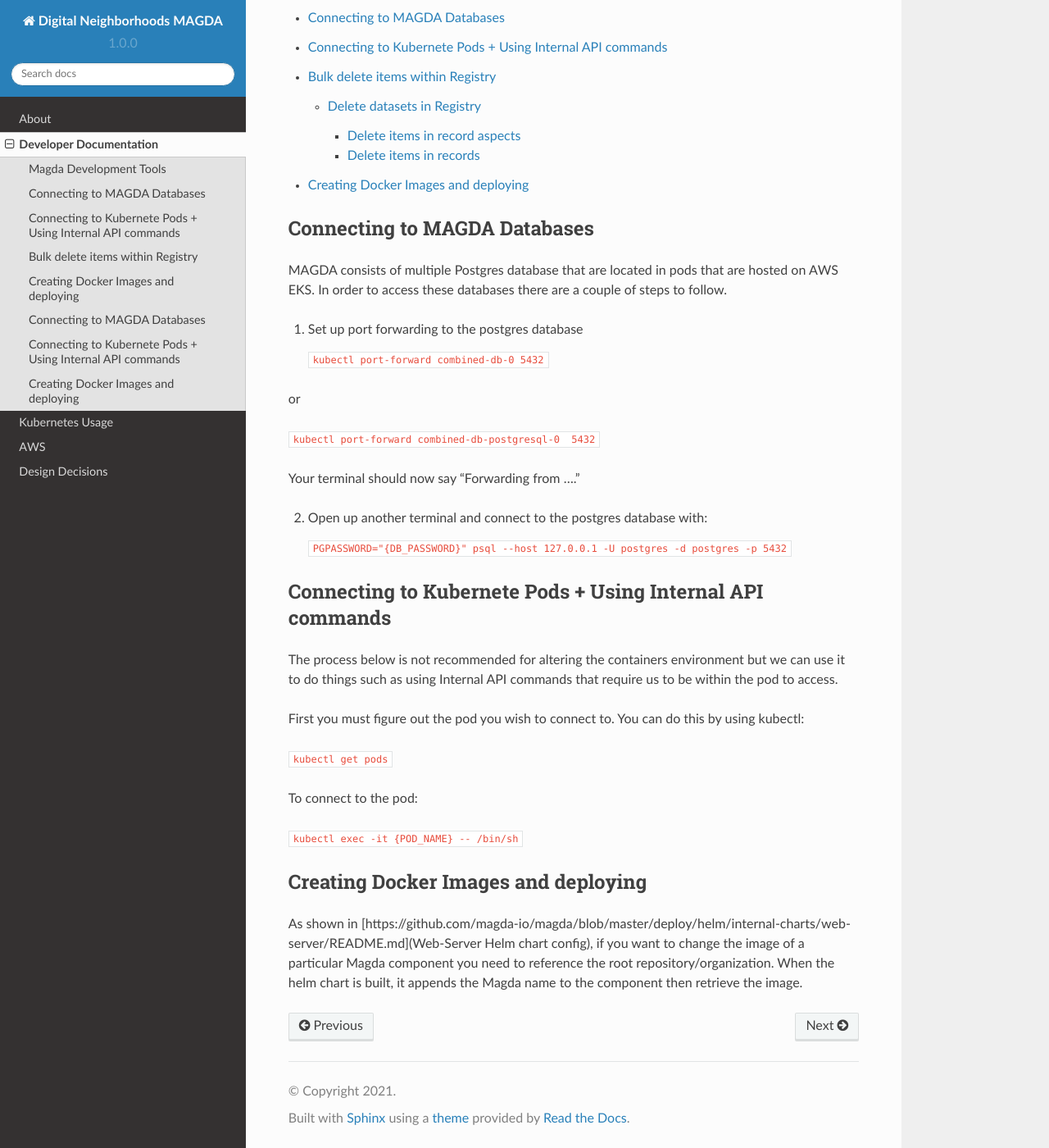
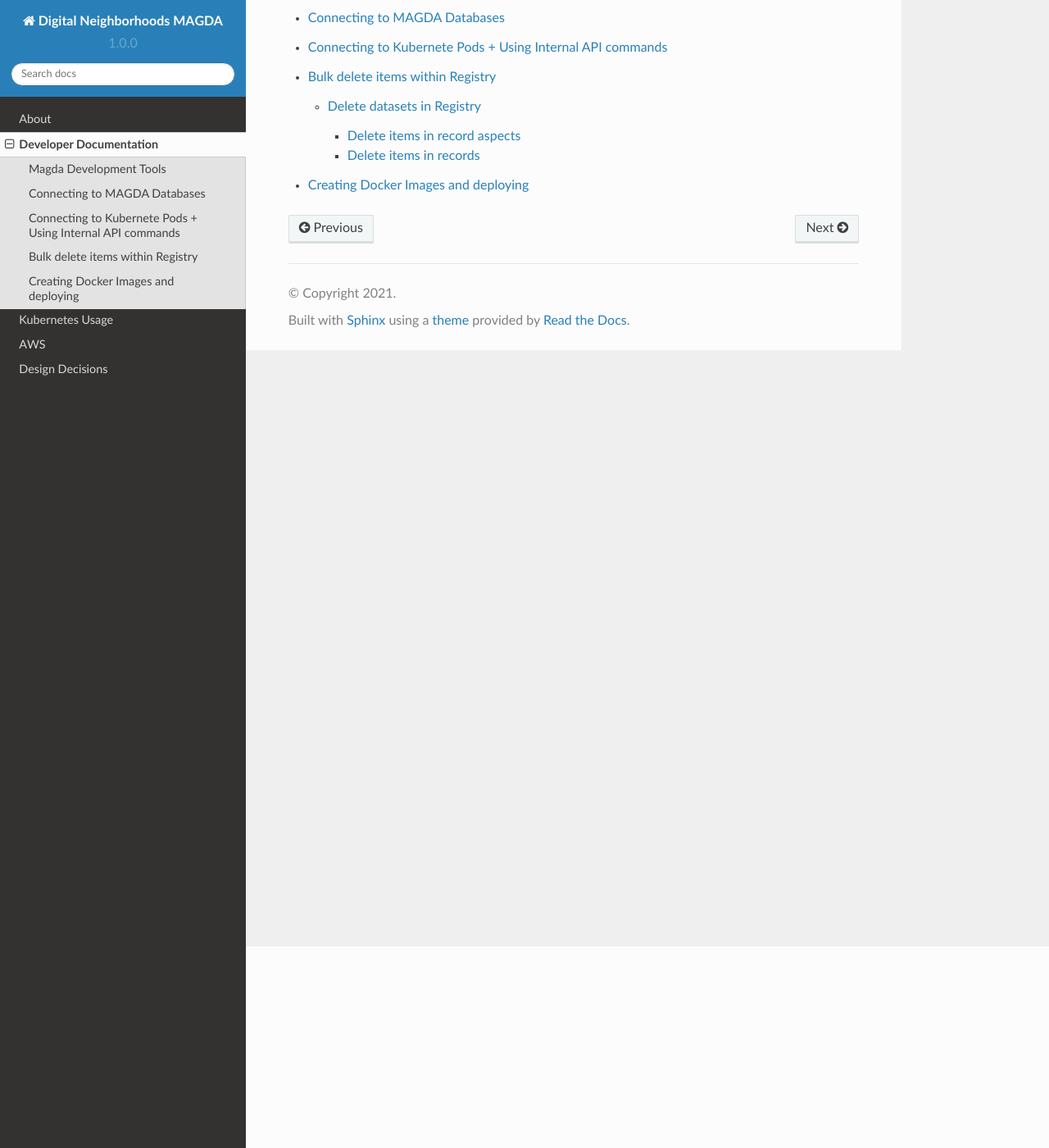
Before and after one commit to vmasc-capabilities-lab/magda-docs, a Sphinx documentation site: the page built from docs/source/development-docs.md, in a window 1280 px wide and 1400 px high, scrolled down 246 px. Shown: the whole window at 82% size. Built offline with Sphinx 7.4.7 and the Read the Docs theme 2.0.0, drawn with Linux system fonts in a browser that asks for light colours.

Commit message:
update path

````diff
--- a/docs/source/development-docs.md
+++ b/docs/source/development-docs.md
@@ -7,38 +7,3 @@
 /dev-docs/bulk-delete-items-in-registry.md
 /dev-docs/create-docker-image.md
 ```
-
-## Connecting to MAGDA Databases
-MAGDA consists of multiple Postgres database that are located in pods that are hosted on AWS EKS. In order to access these databases there are a couple of steps to follow.
-
-1. Set up port forwarding to the postgres database
-
-    `kubectl port-forward combined-db-0 5432`
-
-or
-
-   `kubectl port-forward combined-db-postgresql-0  5432`
-
-
-Your terminal should now say "Forwarding from ...."
-
-2. Open up another terminal and connect to the postgres database with:
-
-    `PGPASSWORD="{DB_PASSWORD}" psql --host 127.0.0.1 -U postgres -d postgres -p 5432`
-
-
-## Connecting to Kubernete Pods + Using Internal API commands
-
-The process below is not recommended for altering the containers environment but we can use it to do things such as using Internal API commands that require us to be within the pod to access.
-
-First you must figure out the pod you wish to connect to. You can do this by using kubectl:
-
-`kubectl get pods`
-
-To connect to the pod:
-
-`kubectl exec -it {POD_NAME} -- /bin/sh`
-
-## Creating Docker Images and deploying
-
-As shown in [https://github.com/magda-io/magda/blob/master/deploy/helm/internal-charts/web-server/README.md](Web-Server Helm chart config), if you want to change the image of a particular Magda component you need to reference the root repository/organization. When the helm chart is built, it appends the Magda name to the component then retrieve the image.
````
